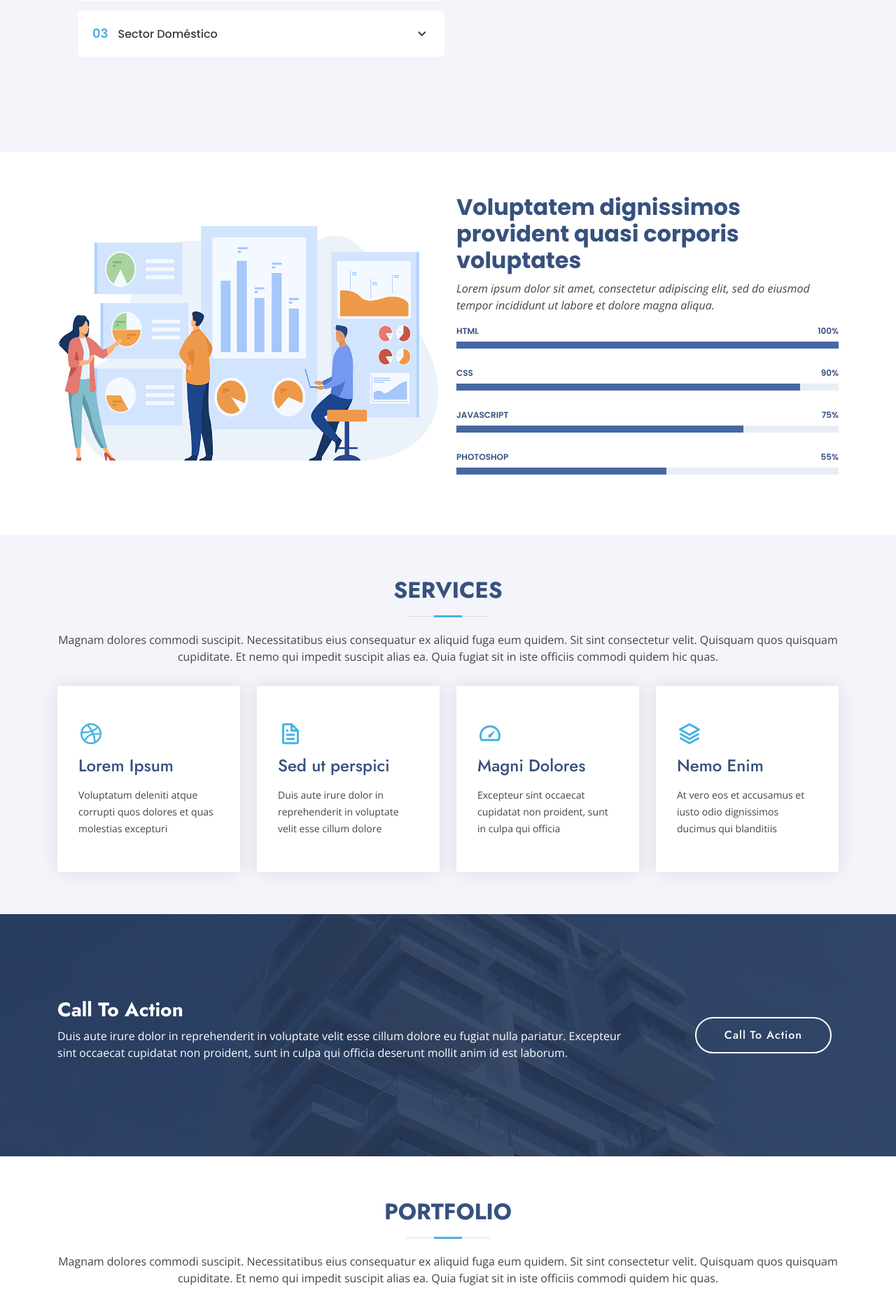
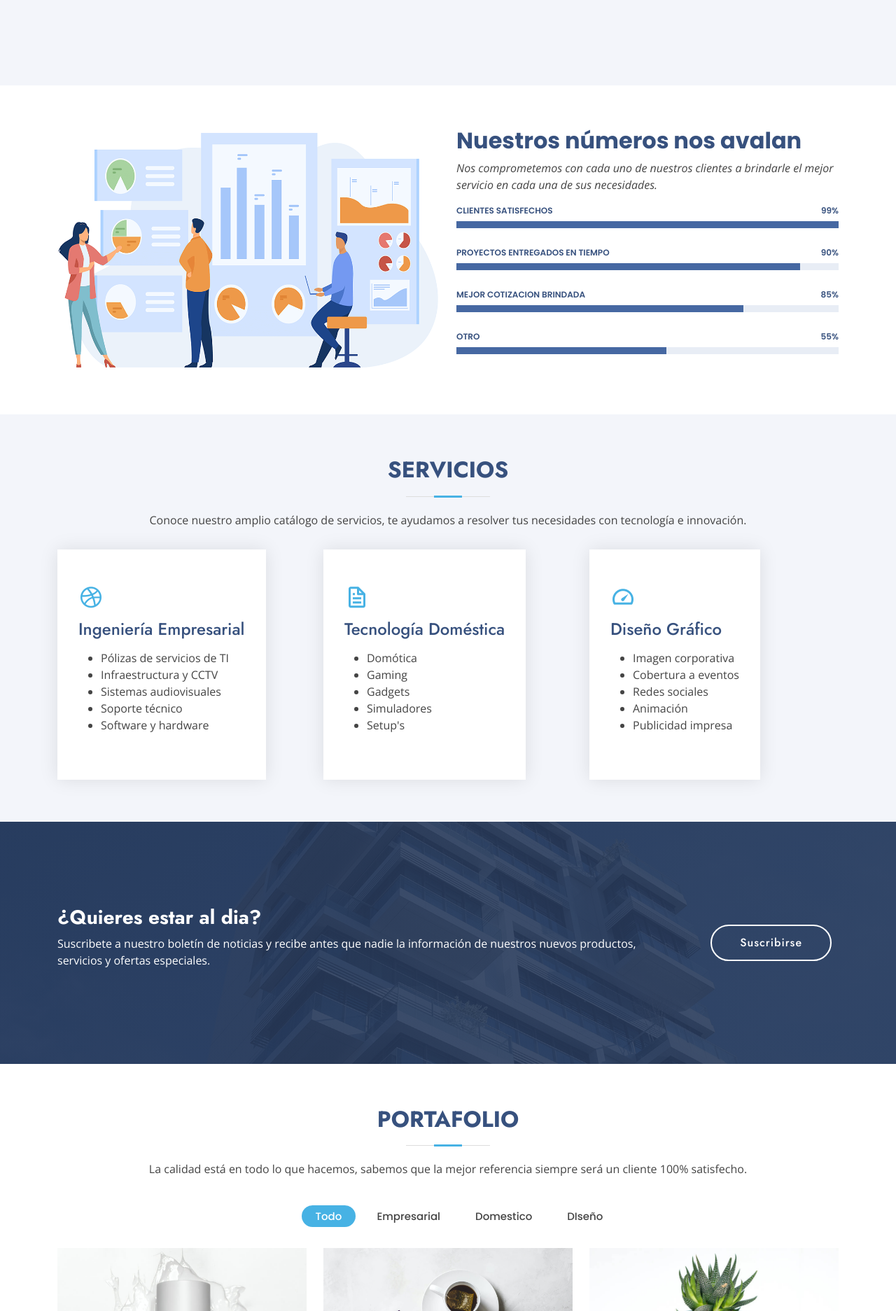
Before and after one commit to ISCLuisRamirez/WebVicotech, a PHP site: page / in a window 1280 px wide. Shown: the part 2087-3960 px from the top of the page at 70% size. Run offline with PHP 8.4, Linux system fonts and the light colour scheme.

Commit message:
company info

```diff
--- a/index.php
+++ b/index.php
@@ -102,41 +102,6 @@
   </section><!-- End Hero -->
 
   <main id="main">
-
-    <!-- ======= Clients Section ======= -->
-    <section id="clients" class="clients section-bg">
-      <div class="container">
-
-        <div class="row" data-aos="zoom-in">
-
-          <div class="col-lg-2 col-md-4 col-6 d-flex align-items-center justify-content-center">
-            <img src="assets/img/clients/client-1.png" class="img-fluid" alt="">
-          </div>
-
-          <div class="col-lg-2 col-md-4 col-6 d-flex align-items-center justify-content-center">
-            <img src="assets/img/clients/client-2.png" class="img-fluid" alt="">
-          </div>
-
-          <div class="col-lg-2 col-md-4 col-6 d-flex align-items-center justify-content-center">
-            <img src="assets/img/clients/client-3.png" class="img-fluid" alt="">
-          </div>
-
-          <div class="col-lg-2 col-md-4 col-6 d-flex align-items-center justify-content-center">
-            <img src="assets/img/clients/client-4.png" class="img-fluid" alt="">
-          </div>
-
-          <div class="col-lg-2 col-md-4 col-6 d-flex align-items-center justify-content-center">
-            <img src="assets/img/clients/client-5.png" class="img-fluid" alt="">
-          </div>
-
-          <div class="col-lg-2 col-md-4 col-6 d-flex align-items-center justify-content-center">
-            <img src="assets/img/clients/client-6.png" class="img-fluid" alt="">
-          </div>
-
-        </div>
-
-      </div>
-    </section><!-- End Cliens Section -->
 
     <!-- ======= About Us Section ======= -->
     <section id="about" class="about">
@@ -257,37 +222,36 @@
             <img src="assets/img/skills.png" class="img-fluid" alt="">
           </div>
           <div class="col-lg-6 pt-4 pt-lg-0 content" data-aos="fade-left" data-aos-delay="100">
-            <h3>Voluptatem dignissimos provident quasi corporis voluptates</h3>
+            <h3>Nuestros números nos avalan</h3>
             <p class="fst-italic">
-              Lorem ipsum dolor sit amet, consectetur adipiscing elit, sed do eiusmod tempor incididunt ut labore et dolore
-              magna aliqua.
+              Nos comprometemos con cada uno de nuestros clientes a brindarle el mejor servicio en cada una de sus necesidades.
             </p>
 
             <div class="skills-content">
 
               <div class="progress">
-                <span class="skill">HTML <i class="val">100%</i></span>
+                <span class="skill">Clientes satisfechos <i class="val">99%</i></span>
                 <div class="progress-bar-wrap">
                   <div class="progress-bar" role="progressbar" aria-valuenow="100" aria-valuemin="0" aria-valuemax="100"></div>
                 </div>
               </div>
 
               <div class="progress">
-                <span class="skill">CSS <i class="val">90%</i></span>
+                <span class="skill">Proyectos entregados en tiempo <i class="val">90%</i></span>
                 <div class="progress-bar-wrap">
                   <div class="progress-bar" role="progressbar" aria-valuenow="90" aria-valuemin="0" aria-valuemax="100"></div>
                 </div>
               </div>
 
               <div class="progress">
-                <span class="skill">JavaScript <i class="val">75%</i></span>
+                <span class="skill">Mejor cotizacion brindada <i class="val">85%</i></span>
                 <div class="progress-bar-wrap">
                   <div class="progress-bar" role="progressbar" aria-valuenow="75" aria-valuemin="0" aria-valuemax="100"></div>
                 </div>
               </div>
 
               <div class="progress">
-                <span class="skill">Photoshop <i class="val">55%</i></span>
+                <span class="skill">Otro <i class="val">55%</i></span>
                 <div class="progress-bar-wrap">
                   <div class="progress-bar" role="progressbar" aria-valuenow="55" aria-valuemin="0" aria-valuemax="100"></div>
                 </div>
@@ -306,40 +270,50 @@
       <div class="container" data-aos="fade-up">
 
         <div class="section-title">
-          <h2>Services</h2>
-          <p>Magnam dolores commodi suscipit. Necessitatibus eius consequatur ex aliquid fuga eum quidem. Sit sint consectetur velit. Quisquam quos quisquam cupiditate. Et nemo qui impedit suscipit alias ea. Quia fugiat sit in iste officiis commodi quidem hic quas.</p>
+          <h2>Servicios</h2>
+          <p>Conoce nuestro amplio catálogo de servicios, te ayudamos a resolver tus necesidades con tecnología e innovación.</p>
         </div>
 
         <div class="row">
-          <div class="col-xl-3 col-md-6 d-flex align-items-stretch" data-aos="zoom-in" data-aos-delay="100">
+          <div class="col-xl-4 col-md-6 d-flex align-items-stretch" data-aos="zoom-in" data-aos-delay="100">
             <div class="icon-box">
               <div class="icon"><i class="bx bxl-dribbble"></i></div>
-              <h4><a href="">Lorem Ipsum</a></h4>
-              <p>Voluptatum deleniti atque corrupti quos dolores et quas molestias excepturi</p>
+              <h4><a href="">Ingeniería Empresarial</a></h4>
+              <ul>
+                <li>Pólizas de servicios de TI</li>
+                <li>Infraestructura y CCTV</li>
+                <li>Sistemas audiovisuales</li>
+                <li>Soporte técnico</li>
+                <li>Software y hardware</li>
+              </ul>
             </div>
           </div>
 
-          <div class="col-xl-3 col-md-6 d-flex align-items-stretch mt-4 mt-md-0" data-aos="zoom-in" data-aos-delay="200">
+          <div class="col-xl-4 col-md-6 d-flex align-items-stretch mt-4 mt-md-0" data-aos="zoom-in" data-aos-delay="200">
             <div class="icon-box">
               <div class="icon"><i class="bx bx-file"></i></div>
-              <h4><a href="">Sed ut perspici</a></h4>
-              <p>Duis aute irure dolor in reprehenderit in voluptate velit esse cillum dolore</p>
+              <h4><a href="">Tecnología Doméstica</a></h4>
+              <ul>
+                <li>Domótica</li>
+                <li>Gaming</li>
+                <li>Gadgets</li>
+                <li>Simuladores</li>
+                <li>Setup's</li>
+              </ul>
             </div>
           </div>
 
-          <div class="col-xl-3 col-md-6 d-flex align-items-stretch mt-4 mt-xl-0" data-aos="zoom-in" data-aos-delay="300">
+          <div class="col-xl-4 col-md-6 d-flex align-items-stretch mt-4 mt-xl-0" data-aos="zoom-in" data-aos-delay="300">
             <div class="icon-box">
               <div class="icon"><i class="bx bx-tachometer"></i></div>
-              <h4><a href="">Magni Dolores</a></h4>
-              <p>Excepteur sint occaecat cupidatat non proident, sunt in culpa qui officia</p>
-            </div>
-          </div>
-
-          <div class="col-xl-3 col-md-6 d-flex align-items-stretch mt-4 mt-xl-0" data-aos="zoom-in" data-aos-delay="400">
-            <div class="icon-box">
-              <div class="icon"><i class="bx bx-layer"></i></div>
-              <h4><a href="">Nemo Enim</a></h4>
-              <p>At vero eos et accusamus et iusto odio dignissimos ducimus qui blanditiis</p>
+              <h4><a href="">Diseño Gráfico</a></h4>
+              <ul>
+                <li>Imagen corporativa</li>
+                <li>Cobertura a eventos</li>
+                <li>Redes sociales</li>
+                <li>Animación</li>
+                <li>Publicidad impresa</li>
+              </ul>
             </div>
           </div>
 
@@ -354,11 +328,11 @@
 
         <div class="row">
           <div class="col-lg-9 text-center text-lg-start">
-            <h3>Call To Action</h3>
-            <p> Duis aute irure dolor in reprehenderit in voluptate velit esse cillum dolore eu fugiat nulla pariatur. Excepteur sint occaecat cupidatat non proident, sunt in culpa qui officia deserunt mollit anim id est laborum.</p>
+            <h3>¿Quieres estar al dia?</h3>
+            <p> Suscribete a nuestro boletín de noticias y recibe antes que nadie la información de nuestros nuevos productos, servicios y ofertas especiales.</p>
           </div>
           <div class="col-lg-3 cta-btn-container text-center">
-            <a class="cta-btn align-middle" href="#">Call To Action</a>
+            <a class="cta-btn align-middle" href="#">Suscribirse</a>
           </div>
         </div>
 
@@ -370,15 +344,15 @@
       <div class="container" data-aos="fade-up">
 
         <div class="section-title">
-          <h2>Portfolio</h2>
-          <p>Magnam dolores commodi suscipit. Necessitatibus eius consequatur ex aliquid fuga eum quidem. Sit sint consectetur velit. Quisquam quos quisquam cupiditate. Et nemo qui impedit suscipit alias ea. Quia fugiat sit in iste officiis commodi quidem hic quas.</p>
+          <h2>Portafolio</h2>
+          <p>La calidad está en todo lo que hacemos, sabemos que la mejor referencia siempre será un cliente 100% satisfecho.</p>
         </div>
 
         <ul id="portfolio-flters" class="d-flex justify-content-center" data-aos="fade-up" data-aos-delay="100">
-          <li data-filter="*" class="filter-active">All</li>
-          <li data-filter=".filter-app">App</li>
-          <li data-filter=".filter-card">Card</li>
-          <li data-filter=".filter-web">Web</li>
+          <li data-filter="*" class="filter-active">Todo</li>
+          <li data-filter=".filter-app">Empresarial</li>
+          <li data-filter=".filter-card">Domestico</li>
+          <li data-filter=".filter-web">DIseño</li>
         </ul>
 
         <div class="row portfolio-container" data-aos="fade-up" data-aos-delay="200">
@@ -567,57 +541,73 @@
       <div class="container" data-aos="fade-up">
 
         <div class="section-title">
-          <h2>Pricing</h2>
-          <p>Magnam dolores commodi suscipit. Necessitatibus eius consequatur ex aliquid fuga eum quidem. Sit sint consectetur velit. Quisquam quos quisquam cupiditate. Et nemo qui impedit suscipit alias ea. Quia fugiat sit in iste officiis commodi quidem hic quas.</p>
+          <h2>Pólizas de servicios de TI.</h2>
+          <p>Es un servicio creado para dar soporte, seguridad y tranquilidad a su empresa, para resolver cualquier tema relacionado con las tecnologías de la información.</p>
         </div>
 
         <div class="row">
 
           <div class="col-lg-4" data-aos="fade-up" data-aos-delay="100">
             <div class="box">
-              <h3>Free Plan</h3>
-              <h4><sup>$</sup>0<span>per month</span></h4>
+              <h3>Básico</h3>
+              <h4><span>desde</span><sup>$</sup>2,088.<sup>00</sup><span>por mes</span></h4>
               <ul>
-                <li><i class="bx bx-check"></i> Quam adipiscing vitae proin</li>
-                <li><i class="bx bx-check"></i> Nec feugiat nisl pretium</li>
-                <li><i class="bx bx-check"></i> Nulla at volutpat diam uteera</li>
-                <li class="na"><i class="bx bx-x"></i> <span>Pharetra massa massa ultricies</span></li>
-                <li class="na"><i class="bx bx-x"></i> <span>Massa ultricies mi quis hendrerit</span></li>
+                <li><i class="bx bx-check"></i> Asesoria virtual</li>
+                <li><i class="bx bx-check"></i> Plan estratégico de trabajo</li>
+                <li><i class="bx bx-check"></i> Visitas programadas (1 al mes)</li>
+                <li><i class="bx bx-check"></i> Mantenimiento a equipo de cómputo</li>
+                <li><i class="bx bx-check"></i> Soporte de 1 a 10 usuarios en sucursal</li>
+                <li class="na"><i class="bx bx-x"></i> <span>Consumibles</span></li>
               </ul>
-              <a href="#" class="buy-btn">Get Started</a>
+              <a href="#" class="buy-btn">Adquirir</a>
             </div>
           </div>
 
           <div class="col-lg-4 mt-4 mt-lg-0" data-aos="fade-up" data-aos-delay="200">
             <div class="box featured">
-              <h3>Business Plan</h3>
-              <h4><sup>$</sup>29<span>per month</span></h4>
+              <h3>Negocios</h3>
+              <h4><span>desde</span><sup>$</sup>11,600.<sup>00</sup><span>por mes</span></h4>
               <ul>
-                <li><i class="bx bx-check"></i> Quam adipiscing vitae proin</li>
-                <li><i class="bx bx-check"></i> Nec feugiat nisl pretium</li>
-                <li><i class="bx bx-check"></i> Nulla at volutpat diam uteera</li>
-                <li><i class="bx bx-check"></i> Pharetra massa massa ultricies</li>
-                <li><i class="bx bx-check"></i> Massa ultricies mi quis hendrerit</li>
+                <li><i class="bx bx-check"></i> Todos los aspectos del plan básico</li>
+                <li><i class="bx bx-check"></i> Visitas mensuales hasta 3 sucursales</li>
+                <li><i class="bx bx-check"></i> Soporte de 11 a 30 usuarios en sucursales</li>
+                <li><i class="bx bx-check"></i> Precio preferencial en compra de consumibles y refacciones</li>
+                <li><i class="bx bx-check"></i> Configuracion, gestión y mantenimiento avanzado de redes</li>
               </ul>
-              <a href="#" class="buy-btn">Get Started</a>
+              <a href="#" class="buy-btn">Adquirir</a>
             </div>
           </div>
 
           <div class="col-lg-4 mt-4 mt-lg-0" data-aos="fade-up" data-aos-delay="300">
             <div class="box">
-              <h3>Developer Plan</h3>
-              <h4><sup>$</sup>49<span>per month</span></h4>
+              <h3>Empresarial</h3>
+              <h4><span>desde</span><sup>$</sup>20,880.<sup>00</sup><span>por mes</span></h4>
               <ul>
-                <li><i class="bx bx-check"></i> Quam adipiscing vitae proin</li>
-                <li><i class="bx bx-check"></i> Nec feugiat nisl pretium</li>
-                <li><i class="bx bx-check"></i> Nulla at volutpat diam uteera</li>
-                <li><i class="bx bx-check"></i> Pharetra massa massa ultricies</li>
-                <li><i class="bx bx-check"></i> Massa ultricies mi quis hendrerit</li>
+                <li><i class="bx bx-check"></i> Todos los aspectos del plan negocios</li>
+                <li><i class="bx bx-check"></i> Visitas mensuales hasta 6 sucursales</li>
+                <li><i class="bx bx-check"></i> Soporte de 31 a 60 usuarios en sucursales</li>
+                <li><i class="bx bx-check"></i> Consumibles para impresoras y/o multifuncionales</li>
+                <li><i class="bx bx-check"></i> Precio preferencial de licencias Office y Antivirus</li>
+                <li><i class="bx bx-check"></i> Instalaciones desglozadas a MSI (consulta restricciones)</li>
               </ul>
-              <a href="#" class="buy-btn">Get Started</a>
+              <a href="#" class="buy-btn">Adquirir</a>
             </div>
           </div>
 
+        </div>
+
+        <div class="row">
+          <p>
+            Servicios Incluidos en los planes de servicios de TI:</br>
+            - Office (Word, Excel, Power Point, Visio, Outlook)	</br>
+            - Correos (Altas, bajas, configuraciones, listas)		</br>
+            - Sitios web (Actualizaciones, manejo de dominio y cPanel)	</br>
+            - CCTV (Camaras, DVR/NVR, Monitores, Mantenimientos) (No incluye compra de equipos)	</br>
+            - Equipos de computo (Configuraciones, mantenimientos preventivos y correctivos, actualizaciones de software y hardware (no incluye piezas), capacitaciones)	</br>
+            - Cyberseguridad (Antivirus (no incluye licencias), cifrado de disco duro, almacenamiento en la nube (no incluye licencia), plan de seguridad y capacitaciones)		</br>
+            - Infraestructura (Configuración de red, mantenimientos preventivos y correctivos, actualización de equipos (no incluye de equipos), gestión de servicios de internet)		</br>
+            - Impresoras/Multifuncionales (Instalación (no incluye equipos), configuración, mantenimientos preventivos (no incluye piezas para reparación), tintas (solo equipos ecotank y en plan empresarial))
+          </p>
         </div>
 
       </div>
@@ -690,8 +680,8 @@
       <div class="container" data-aos="fade-up">
 
         <div class="section-title">
-          <h2>Contact</h2>
-          <p>Magnam dolores commodi suscipit. Necessitatibus eius consequatur ex aliquid fuga eum quidem. Sit sint consectetur velit. Quisquam quos quisquam cupiditate. Et nemo qui impedit suscipit alias ea. Quia fugiat sit in iste officiis commodi quidem hic quas.</p>
+          <h2>Contacto</h2>
+          <p>¿Tienes dudas? Contáctanos y las resolveremos juntos.</p>
         </div>
 
         <div class="row">
@@ -700,23 +690,23 @@
             <div class="info">
               <div class="address">
                 <i class="bi bi-geo-alt"></i>
-                <h4>Location:</h4>
-                <p>A108 Adam Street, New York, NY 535022</p>
+                <h4>Domicilio:</h4>
+                <p>Av. Topacio #2331 Col. Bosques de la Victoria, Guadalajara, Jalisco, C.P. 44540</p>
               </div>
 
               <div class="email">
                 <i class="bi bi-envelope"></i>
                 <h4>Email:</h4>
-                <p>info@example.com</p>
+                <p>contacto@vicotech.com.mx</p>
               </div>
 
               <div class="phone">
                 <i class="bi bi-phone"></i>
-                <h4>Call:</h4>
-                <p>+1 5589 55488 55s</p>
+                <h4>Teléfono:</h4>
+                <p>+52 33 1585 6556</p>
               </div>
 
-              <iframe src="https://www.google.com/maps/embed?pb=!1m14!1m8!1m3!1d12097.433213460943!2d-74.0062269!3d40.7101282!3m2!1i1024!2i768!4f13.1!3m3!1m2!1s0x0%3A0xb89d1fe6bc499443!2sDowntown+Conference+Center!5e0!3m2!1smk!2sbg!4v1539943755621" frameborder="0" style="border:0; width: 100%; height: 290px;" allowfullscreen></iframe>
+              <iframe src="https://www.google.com/maps/embed?pb=!1m18!1m12!1m3!1d3733.548313192201!2d-103.39609932413465!3d20.64726000077114!2m3!1f0!2f0!3f0!3m2!1i1024!2i768!4f13.1!3m3!1m2!1s0x8428adcf7eeef1b5%3A0x616e18b53bec1cac!2sAv%20Topacio%202331%2C%20Bosques%20de%20La%20Victoria%2C%2044540%20Guadalajara%2C%20Jal.!5e0!3m2!1ses!2smx!4v1709444662236!5m2!1ses!2smx" frameborder="0" style="border:0; width: 100%; height: 290px;" allowfullscreen></iframe>
             </div>
 
           </div>
@@ -725,28 +715,28 @@
             <form action="forms/contact.php" method="post" role="form" class="php-email-form">
               <div class="row">
                 <div class="form-group col-md-6">
-                  <label for="name">Your Name</label>
+                  <label for="name">Nombre</label>
                   <input type="text" name="name" class="form-control" id="name" required>
                 </div>
                 <div class="form-group col-md-6">
-                  <label for="name">Your Email</label>
+                  <label for="name">Email</label>
                   <input type="email" class="form-control" name="email" id="email" required>
                 </div>
               </div>
               <div class="form-group">
-                <label for="name">Subject</label>
+                <label for="name">Titulo</label>
                 <input type="text" class="form-control" name="subject" id="subject" required>
               </div>
               <div class="form-group">
-                <label for="name">Message</label>
+                <label for="name">Mensaje</label>
                 <textarea class="form-control" name="message" rows="10" required></textarea>
               </div>
               <div class="my-3">
-                <div class="loading">Loading</div>
+                <div class="loading">Cargando</div>
                 <div class="error-message"></div>
-                <div class="sent-message">Your message has been sent. Thank you!</div>
+                <div class="sent-message">Tu mensaje ha sido enviado. Nos pondremos en contacto ¡Gracias!</div>
               </div>
-              <div class="text-center"><button type="submit">Send Message</button></div>
+              <div class="text-center"><button type="submit">Enviar</button></div>
             </form>
           </div>
 
@@ -755,12 +745,47 @@
       </div>
     </section><!-- End Contact Section -->
 
+    <!-- ======= Clients Section ======= -->
+    <section id="clients" class="clients section-bg">
+      <div class="container">
+
+        <div class="row" data-aos="zoom-in">
+
+          <div class="col-lg-2 col-md-4 col-6 d-flex align-items-center justify-content-center">
+            <img src="assets/img/clients/client-1.png" class="img-fluid" alt="">
+          </div>
+
+          <div class="col-lg-2 col-md-4 col-6 d-flex align-items-center justify-content-center">
+            <img src="assets/img/clients/client-2.png" class="img-fluid" alt="">
+          </div>
+
+          <div class="col-lg-2 col-md-4 col-6 d-flex align-items-center justify-content-center">
+            <img src="assets/img/clients/client-3.png" class="img-fluid" alt="">
+          </div>
+
+          <div class="col-lg-2 col-md-4 col-6 d-flex align-items-center justify-content-center">
+            <img src="assets/img/clients/client-4.png" class="img-fluid" alt="">
+          </div>
+
+          <div class="col-lg-2 col-md-4 col-6 d-flex align-items-center justify-content-center">
+            <img src="assets/img/clients/client-5.png" class="img-fluid" alt="">
+          </div>
+
+          <div class="col-lg-2 col-md-4 col-6 d-flex align-items-center justify-content-center">
+            <img src="assets/img/clients/client-6.png" class="img-fluid" alt="">
+          </div>
+
+        </div>
+
+      </div>
+    </section><!-- End Cliens Section -->
+
   </main><!-- End #main -->
 
   <!-- ======= Footer ======= -->
   <footer id="footer">
 
-    <div class="footer-newsletter">
+    <!-- <div class="footer-newsletter">
       <div class="container">
         <div class="row justify-content-center">
           <div class="col-lg-6">
@@ -772,7 +797,7 @@
           </div>
         </div>
       </div>
-    </div>
+    </div> -->
 
     <div class="footer-top">
       <div class="container">
```
